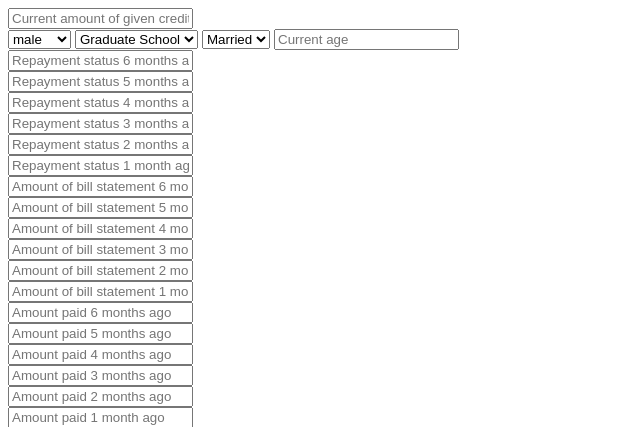
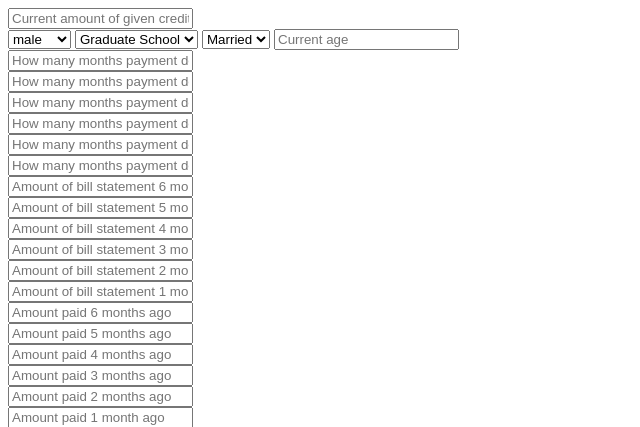
Before and after one commit to octaviansima/Default-Predictions, a Django app: page / in a window 1280 px wide. Shown: the top 427 px of the page, without its empty margins (0-640 px from the left). Run offline with Django 3.2, Linux system fonts and the light colour scheme.

Commit message:
fixed html

```diff
--- a/predictions/templates/predictions/index.html
+++ b/predictions/templates/predictions/index.html
@@ -25,12 +25,13 @@
 </select>
 <input type="text" placeholder="Current age" name="age"><br>
 
-<input type="text" placeholder="Repayment status 6 months ago" name="payment_status_6"><br>
-<input type="text" placeholder="Repayment status 5 months ago" name="payment_status_5"><br>
-<input type="text" placeholder="Repayment status 4 months ago" name="payment_status_4"><br>
-<input type="text" placeholder="Repayment status 3 months ago" name="payment_status_3"><br>
-<input type="text" placeholder="Repayment status 2 months ago" name="payment_status_2"><br>
-<input type="text" placeholder="Repayment status 1 month ago" name="payment_status_1"><br>
+<input type="text" placeholder="How many months payment delinquent 6 months ago (-1 if duly)" name="payment_status_6"><br>
+<input type="text" placeholder="How many months payment delinquent 5 months ago (-1 if duly)" name="payment_status_5"><br>
+<input type="text" placeholder="How many months payment delinquent 4 months ago (-1 if duly)" name="payment_status_4"><br>
+<input type="text" placeholder="How many months payment delinquent 3 months ago (-1 if duly)" name="payment_status_3"><br>
+<input type="text" placeholder="How many months payment delinquent 2 months ago (-1 if duly)" name="payment_status_2"><br>
+<input type="text" placeholder="How many months payment delinquent 1 months ago (-1 if duly)" name="payment_status_1"><br>
+
 
 <input type="text" placeholder="Amount of bill statement 6 months ago" name="bill_statement_6"><br>
 <input type="text" placeholder="Amount of bill statement 5 months ago" name="bill_statement_5"><br>
```
